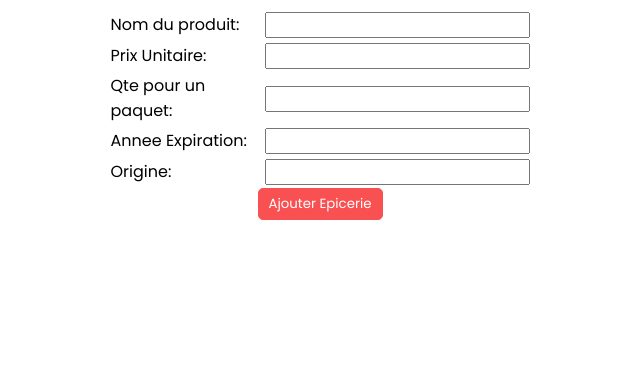
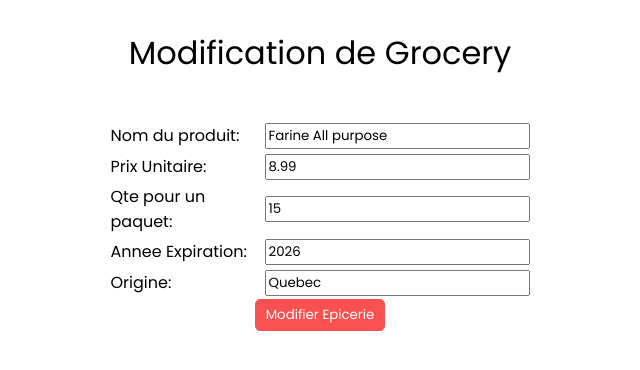
Before and after one commit to Kadiatou343/420_LS3_AS_LangageScript, a Flask app: page /editGrocery/1 in a window 1280 px wide. Shown: the top 370 px of the page, without its empty margins (320-960 px from the left). Run offline with Flask 3, Linux system fonts and the light colour scheme; some web fonts are replaced.

Commit message:
finition des crud pour les produits

```diff
--- a/main.py
+++ b/main.py
@@ -10,6 +10,7 @@ from Business.Domain.User import User
 from Data_Access.DAOs.BeverageDAO import BeverageDAO
 from Data_Access.DAOs.GroceryDAO import GroceryDAO
 from Data_Access.DAOs.TreatDAO import TreatDAO
+from Data_Access.database import cursor
 
 treat_dao = TreatDAO()
 groc_dao = GroceryDAO()
@@ -104,6 +105,71 @@ def edit_grocery(id):
     grocery = groc_dao.get_by_id(id)
     return render_template('addGrocery.html', grocery=grocery)
 
+@app.route('/updateGrocery', methods=['POST', 'GET'])
+@app.route('/updateTreat', methods=['POST', 'GET'])
+@app.route('/updateBeverage', methods=['POST', 'GET'])
+def update_pro():
+    route = request.path
+
+    if route == '/updateGrocery':
+        if request.method == 'POST':
+            prod_name = request.form['prodName']
+            unit_price = request.form['unitPrice']
+            qty_per_pack = request.form['qtyPerPack']
+            exp_year = request.form['expYear']
+            origine = request.form['origine']
+            id = request.form['id']
+
+            grocery = Grocery(id, prod_name, unit_price, qty_per_pack, exp_year, origine)
+            groc_dao.update_grocery(grocery)
+
+            return redirect(url_for('product'))
+
+    elif route == '/updateTreat':
+        if request.method == 'POST':
+            prod_name = request.form['prodName']
+            unit_price = request.form['unitPrice']
+            qty_per_pack = request.form['qtyPerPack']
+            exp_year = request.form['expYear']
+            treat_type = request.form['treatType']
+            id = request.form['id']
+
+            treat = Treat(id, prod_name, unit_price, qty_per_pack, exp_year, treat_type)
+            treat_dao.update_treat(treat)
+
+            return redirect(url_for('product'))
+    elif route == '/updateBeverage':
+        if request.method == 'POST':
+            prod_name = request.form['prodName']
+            unit_price = request.form['unitPrice']
+            qty_per_pack = request.form['qtyPerPack']
+            exp_year = request.form['expYear']
+            beverage_type = request.form['beverageType']
+            id = request.form['id']
+
+            bev = Beverage(id, prod_name, unit_price, qty_per_pack, exp_year, beverage_type)
+            bev_dao.update_beverage(bev)
+
+            return redirect(url_for('product'))
+
+    return redirect(url_for('product'))
+
+@app.route('/deleteTreat/<int:id>')
+def del_treat(id):
+    treat = treat_dao.get_by_id(id)
+    treat_dao.delete_treat(treat)
+    return redirect(url_for('product'))
+@app.route('/deleteGrocery/<int:id>')
+def del_grocery(id):
+    grocery = groc_dao.get_by_id(id)
+    groc_dao.delete_grocery(grocery)
+    return redirect(url_for('product'))
+
+@app.route('/deleteBeverage/<int:id>')
+def del_beverage(id):
+    beverage = bev_dao.get_by_id(id)
+    bev_dao.delete_beverage(beverage)
+    return redirect(url_for('product'))
 
 if __name__ == '__main__':
     app.run(debug=True)
--- a/templates/addBeverage.html
+++ b/templates/addBeverage.html
@@ -14,9 +14,9 @@
     <div class="fm-container">
         <h1>{{ 'Modification de beverage' if bev is defined else 'Ajout de beverage' }}</h1>
         <div class="fm">
-            <form action="{{ '/editBev' if bev is defined else '/addBeverage' }}" method="post">
+            <form action="{{ '/updateBeverage' if bev is defined else '/addBeverage' }}" method="post">
                 <table>
-                    <input type="hidden" name="bevId" value="{{ bev.get_id() if bev is defined else '' }}">
+                    <input type="hidden" name="id" value="{{ bev.get_id() if bev is defined else '' }}">
                     <tr>
                         <td><label for="prodName">Nom du produit:</label></td>
                         <td><input type="text" name="prodName" id="prodName" required value="{{ bev.get_product_name() if bev is defined else '' }}"></td>
--- a/templates/addGrocery.html
+++ b/templates/addGrocery.html
@@ -11,32 +11,34 @@
 </head>
 <body>
     <div class="fm-container">
+        <h1>{{ 'Modification de Grocery' if grocery is defined else 'Ajout de Grocery' }}</h1>
         <div class="fm">
-            <form action="/addGrocery" method="post">
+            <form action="{{ '/updateGrocery' if grocery is defined else '/addGrocery' }}" method="post">
                 <table>
+                    <input type="hidden" name="id" value="{{ grocery.get_id() if grocery is defined else '' }}">
                     <tr>
                         <td><label for="prodName">Nom du produit:</label></td>
-                        <td><input type="text" name="prodName" id="prodName" required></td>
+                        <td><input type="text" name="prodName" id="prodName" required value="{{ grocery.get_product_name() if grocery is defined else '' }}"></td>
                     </tr>
                     <tr>
                         <td><label for="unitPrice">Prix Unitaire:</label></td>
-                        <td><input type="number" step="0.01" name="unitPrice" id="unitPrice" required></td>
+                        <td><input type="number" step="0.01" name="unitPrice" id="unitPrice" required value="{{ grocery.get_unit_price() if grocery is defined else '' }}"></td>
                     </tr>
                     <tr>
                         <td><label for="qtyPerPack">Qte pour un paquet:</label></td>
-                        <td><input type="number" name="qtyPerPack" id="qtyPerPack" required></td>
+                        <td><input type="number" name="qtyPerPack" id="qtyPerPack" required value="{{grocery.get_qty_per_pack() if grocery is defined else '' }}"></td>
                     </tr>
                     <tr>
                         <td><label for="expYear">Annee Expiration:</label></td>
-                        <td><input type="text" name="expYear" id="expYear" required min="4" max="4"></td>
+                        <td><input type="text" name="expYear" id="expYear" required min="4" max="4" value="{{grocery.get_expiration() if grocery is defined else '' }}"></td>
                     </tr>
                     <tr>
                         <td><label for="origine">Origine:</label></td>
-                        <td><input type="text" name="origine" id="origine" required></td>
+                        <td><input type="text" name="origine" id="origine" required  value="{{ grocery.get_origine() if grocery is defined else '' }}"></td>
                     </tr>
                 </table>
                 <div class="sbt">
-                    <div><button type="submit" class="bttn">Ajouter Epicerie</button>
+                    <div><button type="submit" class="bttn">{{'Modifier Epicerie' if grocery is defined else 'Ajouter Epicerie' }}</button>
                 </div>
             </div>
             </form>
--- a/templates/addTreat.html
+++ b/templates/addTreat.html
@@ -15,6 +15,7 @@
         <div class="fm">
             <form action="{{ '/updateTreat' if treat is defined else '/addTreat' }}" method="post">
                 <table>
+                    <input type="hidden" name="id" value="{{ treat.get_id() if treat is defined else '' }}">
                     <tr>
                         <td><label for="prodName">Nom du produit:</label></td>
                         <td><input type="text" name="prodName" id="prodName" required value="{{ treat.get_product_name() if treat is defined else '' }}"></td>
--- a/templates/product.html
+++ b/templates/product.html
@@ -44,7 +44,7 @@
                             <td>{{ grocery.get_origine() }}</td>
                             <td>
                                 <a href="/editGrocery/{{ grocery.get_id() }}" class="bt"><i class="bi bi-pencil-square"></i></a>
-                                <a href="./delete.html" class="bt"><i class="bi bi-trash3"></i></a>
+                                <a href="/deleteGrocery/{{ grocery.get_id() }}" class="bt"><i class="bi bi-trash3"></i></a>
                             </td>
                         </tr>
                         {% endfor %}
@@ -80,7 +80,7 @@
                             <td>{{ beverage.get_beverage_type() }}</td>
                             <td>
                                 <a href="/editBeverage/{{ beverage.get_id() }}" class="bt"><i class="bi bi-pencil-square"></i></a>
-                                <a href="./delete.html" class="bt"><i class="bi bi-trash3"></i></a>
+                                <a href="/deleteBeverage/{{ beverage.get_id() }}" class="bt"><i class="bi bi-trash3"></i></a>
                             </td>
                         </tr>
                         {% endfor %}
@@ -116,7 +116,7 @@
                             <td>{{ treat.get_treat_type() }}</td>
                             <td>
                                 <a href="/editTreat/{{ treat.get_id() }}" class="bt"><i class="bi bi-pencil-square"></i></a>
-                                <a href="./delete.html" class="bt"><i class="bi bi-trash3"></i></a>
+                                <a href="/deleteTreat/{{ treat.get_id() }}" class="bt"><i class="bi bi-trash3"></i></a>
                             </td>
                         </tr>
                         {% endfor %}
```
Also changed, not shown: Data_Access/convenience_store_db.db.
